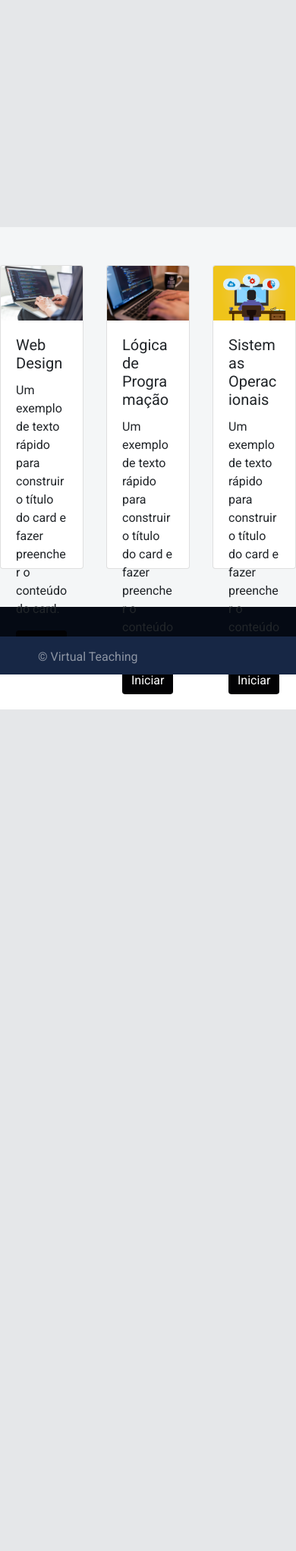
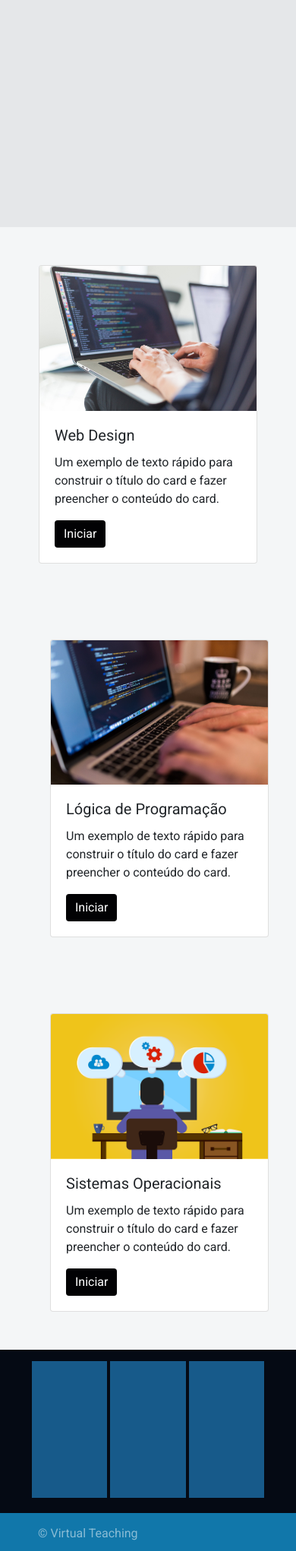
Before and after one commit to LuizFelipeGondim/project-with-flask, a Flask app: page /web in a window 390 px wide. Shown: the part 358-2400 px from the top of the page at 76% size. Before the commit the page ends 1292 px from the top, so only its background shows below. Run offline with Flask 2, Linux system fonts and the light colour scheme; some libraries are stand-ins or nearby versions.

Commit message:
Pequena alteração no código

```diff
--- a/static/style.css
+++ b/static/style.css
@@ -118,13 +121,10 @@ header label:hover{
         display: none;
     }
 
-    .card{
-        display: inline-block;
-    }
 
     #cursos{
-        display: block;
-        justify-content: none;
+
+        flex-flow: wrap;
     }
 }
 
@@ -198,11 +198,12 @@ header label:hover{
 /* conteúdo */
 
 #cursos{
+    justify-content: none;
     width: 100%;
     background-color: #F4F6F7;
-    height: 500px;
     display:flex;
-    justify-content: center;
+    justify-content: space-around !important;
+
 }
 
 #resumo{
@@ -212,7 +213,7 @@ header label:hover{
 }
 
 .card{
-    display: inline-block;
+
     margin-top: 50px;
     margin-bottom: 50px;
 
@@ -253,14 +254,15 @@ footer{
     background-color: #050a14;
     margin-bottom: 0px;
     width: 100%;
-    height: 35%;
+    height: 260px;
     text-align: center;
+    position: relative;
 }
 
 
 footer #footer-center{
     display: inline-block;
-    height: 90%;
+    height: 200px;
     background-color: #050a14;
     width: 85%;
     margin-top: 15px;
@@ -277,9 +279,10 @@ footer .footer-itens{
 footer #copy{
     height: 50px;
     width: 100%;
-    background-color: #172745;
+    background-color: #17a;
     color: white;
     position: relative;
+    margin-bottom: 0px;
 }
 
 footer #copy p{
```
Also changed, not shown: other parts of static/style.css (+42 -0 lines).
